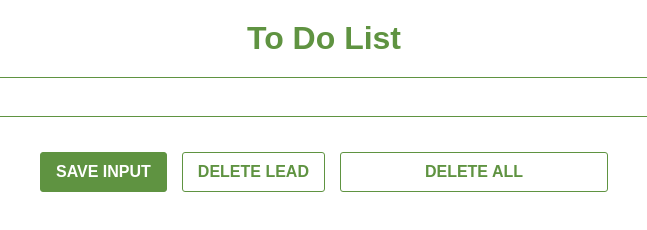
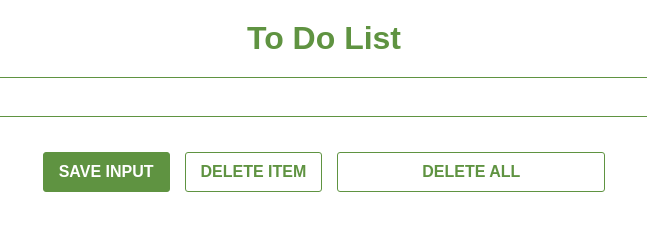
Before and after one commit to Asad-Malik2007/To-Do-List, a plain HTML site: page index.html in a window 1280 px wide. Shown: the full height of the page, 316-963 px from the left. Drawn offline with Linux system fonts and the light colour scheme.

Commit message:
index.html

```diff
--- a/index.html
+++ b/index.html
@@ -26,7 +26,7 @@
 
   <div class="button-wrapper">
     <button id="input-btn">SAVE INPUT</button>
-     <button id="delete-btn">DELETE LEAD</button>
+     <button id="delete-btn">DELETE ITEM</button>
     <button id="delete-all-btn">DELETE ALL</button>
  </div>
 
```
